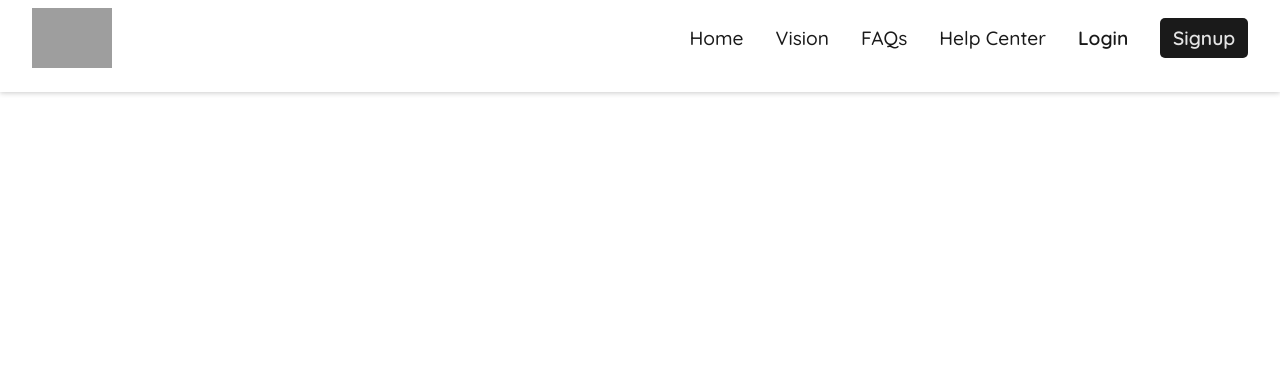
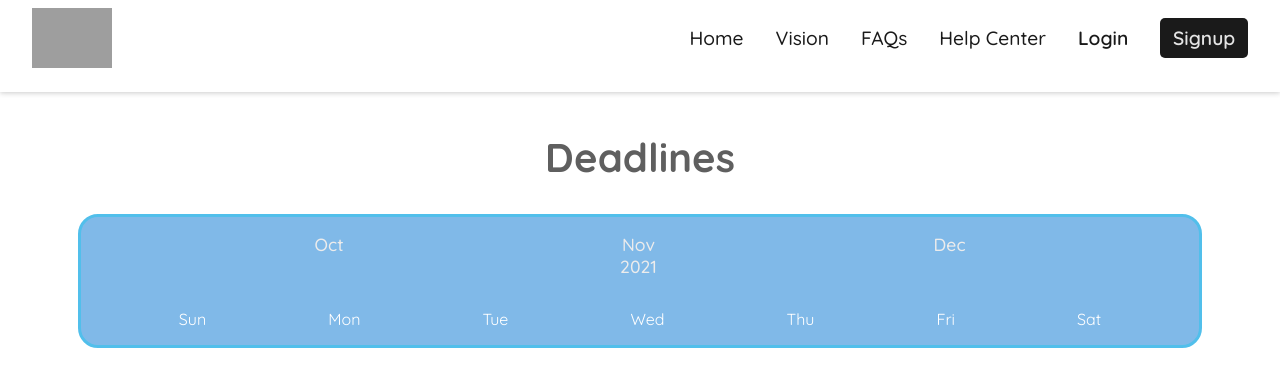
Before and after one commit to Spiral-Forge/Protege-Web, a React (Create React App) app: page /deadlines in a window 1280 px wide. Shown: the top 386 px of the page. Built offline with nearby package versions, Linux system fonts and the light colour scheme; no server answers; grey boxes are pictures that could not be loaded.

Commit message:
added months nav, week days

```diff
--- a/src/components/Pages/Deadlines.js
+++ b/src/components/Pages/Deadlines.js
@@ -1,5 +1,71 @@
+import { useEffect } from "react";
+import { useState } from "react";
+import styles from "../../styles/Deadlines.module.css";
 const Deadlines = () => {
-  return <></>;
+  return (
+    <div className={styles.container}>
+      <div className={styles.heading}>
+        <h1>Deadlines</h1>
+      </div>
+      <Calendar />
+    </div>
+  );
 };
 
 export default Deadlines;
+
+const months = [
+  "Jan",
+  "Feb",
+  "March",
+  "April",
+  "May",
+  "June",
+  "July",
+  "Aug",
+  "Sep",
+  "Oct",
+  "Nov",
+  "Dec",
+];
+
+const week = ["Sun", "Mon", "Tue", "Wed", "Thu", "Fri", "Sat"];
+const Calendar = () => {
+  const today = new Date();
+  const [currentMonth, setCurrentMonth] = useState(parseInt(today.getMonth()));
+  const [currentYear, setCurrentYear] = useState(parseInt(today.getFullYear()));
+
+  return (
+    <>
+      <div className={styles.calendarContainer}>
+        <div className={styles.monthsContainer}>
+          <span
+            onClick={() => {
+              setCurrentMonth((currentMonth - 1 + 12) % 12);
+              console.log((currentMonth - 1 + 12) % 12);
+            }}
+          >
+            {months[(currentMonth - 1 + 12) % 12]}
+          </span>
+          <span className={styles.currentDate}>
+            <span>{months[currentMonth]} </span>
+            <span> {currentYear}</span>
+          </span>
+          <span
+            onClick={() => {
+              setCurrentMonth((currentMonth + 1) % 12);
+            }}
+          >
+            {months[(currentMonth + 1) % 12]}
+          </span>
+        </div>
+
+        <div className={styles.weekContainer}>
+          {week.map((day) => {
+            return <span>{day}</span>;
+          })}
+        </div>
+      </div>
+    </>
+  );
+};
--- /dev/null
+++ b/src/styles/Deadlines.module.css
@@ -0,0 +1,47 @@
+.container {
+  width: 100%;
+}
+
+.heading h1 {
+  font-size: 2.5rem;
+  color: #5f5f5f;
+  margin: 0 auto;
+  width: max-content;
+  margin-top: 1.5rem;
+  margin-bottom: 2rem;
+}
+.calendarContainer {
+  margin: 0 auto;
+  background-color: #80b9e8;
+  width: 90%;
+  padding: 1rem;
+  border: 3px solid rgb(81, 191, 235);
+  border-radius: 20px;
+  color: white;
+}
+.monthsContainer {
+  width: 60%;
+  margin: 0 auto;
+  display: flex;
+  justify-content: space-between;
+}
+.monthsContainer span {
+  color: rgb(236, 236, 236);
+  font-size: 1.1rem;
+  font-weight: 500;
+}
+.monthsContainer .currentDate {
+  color: white;
+  font-weight: 600;
+  display: flex;
+  flex-direction: column;
+  align-items: center;
+}
+
+.weekContainer {
+  width: 85%;
+  margin: 0 auto;
+  margin-top: 2rem;
+  display: flex;
+  justify-content: space-between;
+}
```
